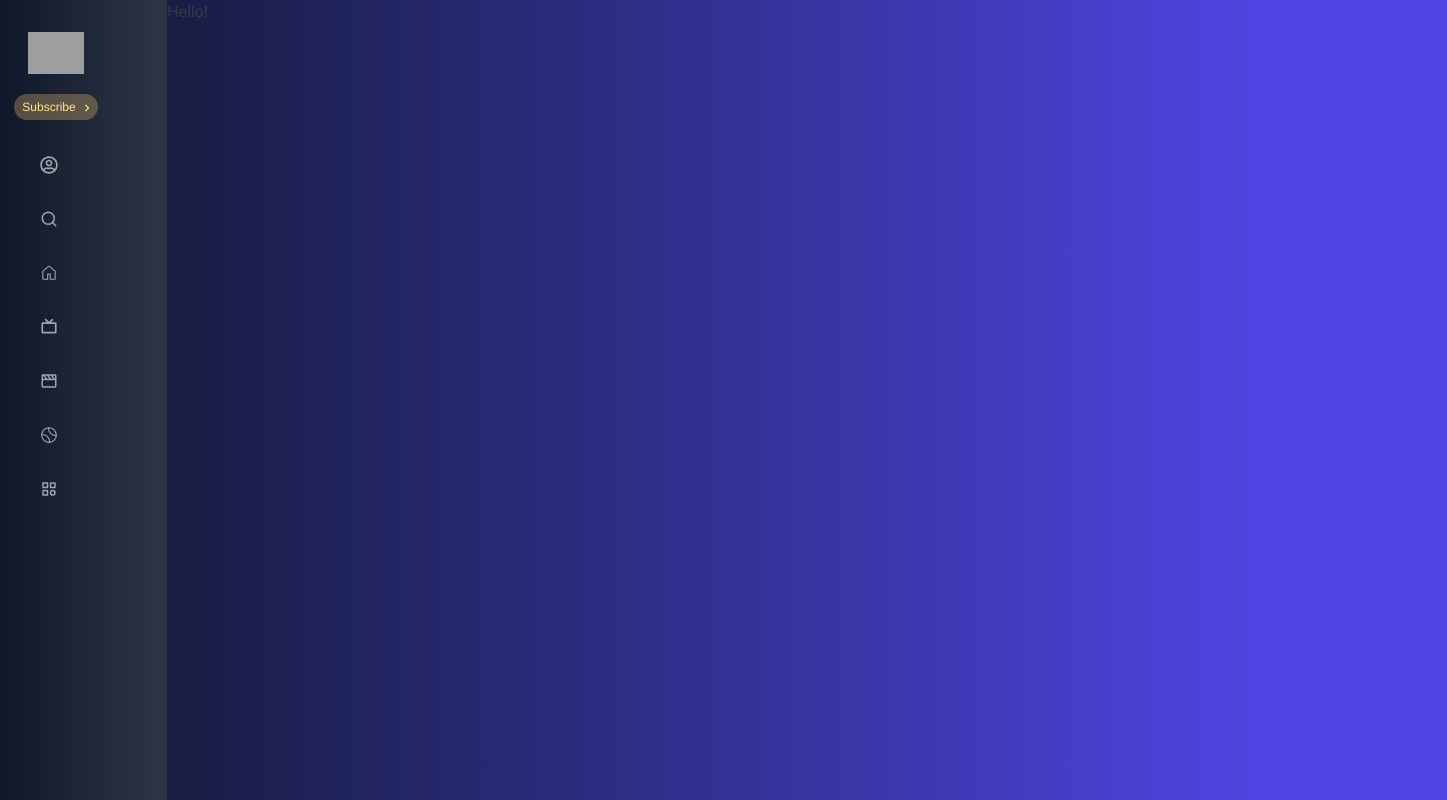
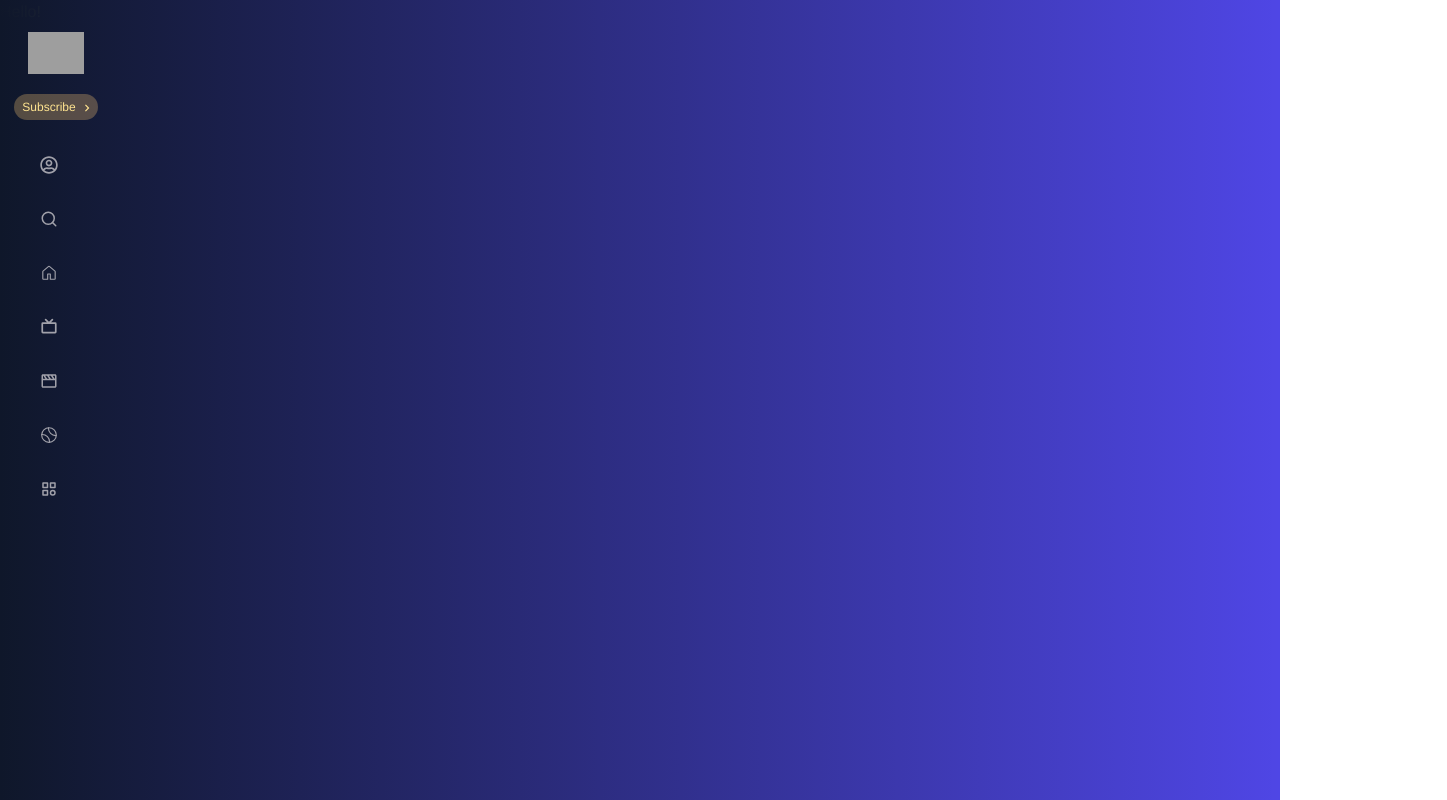
Before and after one commit to abhimanyu-chaudhary/disney-hotstar, a React (Vite) app: page /explore in a window 1280 px wide. Shown: the whole page, 1447 px wide, since content can reach past the window. Built offline with nearby package versions, Linux system fonts and the light colour scheme; grey boxes are pictures that could not be loaded.

Commit message:
Fitting The Screen

```diff
--- a/src/Routing.jsx
+++ b/src/Routing.jsx
@@ -63,7 +63,7 @@ function Routing() {
                 </div>
             </div>
         </div>
-        <div className="w-full mx-auto text-white">
+        <div className="text-white ml-[-7rem]">
             <Routes className="">
                 <Route path="/mypage" element={<MyPage />} />
                 <Route path="/explore" element={<Explore />} />
--- a/src/components/Explore.jsx
+++ b/src/components/Explore.jsx
@@ -2,7 +2,7 @@ import React from 'react'
 
 function Explore() {
   return (
-    <div className='bg-zinc-800 max-w-screen-lg h-full'>
+    <div className='bg-zinc-800 h-full'>
       <div className='w-screen h-screen bg-indigo-600'>
         Hello!
       </div>
--- a/src/components/homepage/HomePage.jsx
+++ b/src/components/homepage/HomePage.jsx
@@ -150,12 +150,12 @@ function HomePage() {
   };
 
   return (
-    <div>
-      <div className="pt-16 pl-10 relative w-screen h-screen">
+    <div className="">
+      <div className="pt-16 pl-10 relative w-[100vw] h-screen">
         <video
           width="100%"
           height="100%"
-          className="-z-10 object-contain absolute top-0 left-[-9vw] m-0"
+          className="-z-10 object-cover absolute top-0 left-0"
           src={selectedMovie.videoSrc}
           frameBorder="0"
           allow="autoplay; encrypted-media"
```
